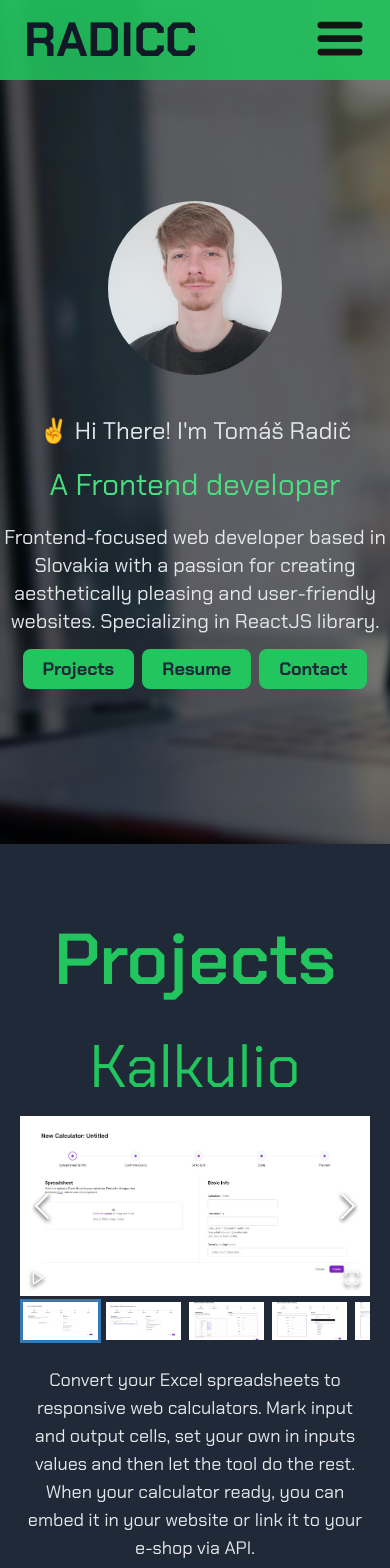
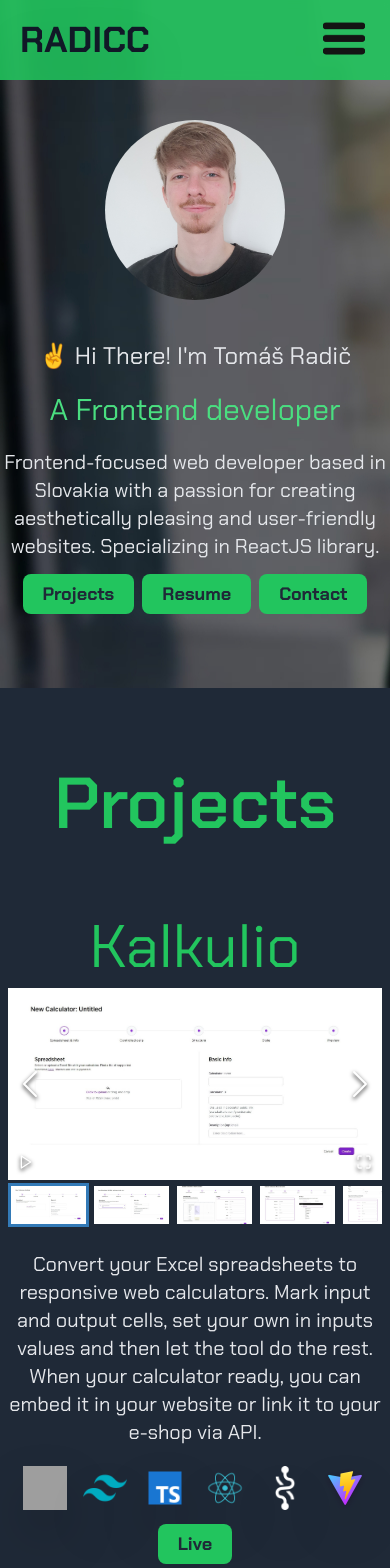
Before and after one commit to Radicc/Portfolio, a React (Vite) app: page / in a window 390 px wide. Shown: the top 1568 px of the page. Built offline with nearby package versions, Linux system fonts and the light colour scheme; grey boxes are pictures that could not be loaded.

Commit message:
-/UI improvements

```diff
--- a/src/features/contact/contact.module.css
+++ b/src/features/contact/contact.module.css
@@ -1,54 +1,35 @@
 .container {
-  @apply flex flex-col items-center py-20 h-screen w-full bg-gray-800;
+  @apply flex flex-col justify-end items-center bg-gray-800;
+  @apply lg:p-5 lg:h-screen;
 }
 .title {
-  @apply py-10 text-8xl text-green-500 font-semibold;
+  @apply py-10 text-7xl text-green-500 font-semibold;
+  @apply md:text-8xl;
 }
 .formWrapper {
-  @apply flex flex-col gap-6 bg-gray-900 py-5 px-16 rounded-2xl;
+  @apply flex w-full flex-col gap-6 bg-gray-900 p-5;
+  @apply md:justify-center md:gap-12;
+  @apply lg:h-auto lg:w-auto lg:rounded-xl lg:items-center lg:gap-2 lg:px-12;
   input {
-    @apply w-96 h-11 px-3 rounded-md;
+    @apply w-full h-11 px-3 rounded-md;
+    @apply md:h-16;
+    @apply lg:w-96 lg:h-12;
   }
   textarea {
-    @apply h-48 w-96 px-3 rounded-md p-3;
+    @apply h-48 w-full px-3 rounded-md p-3;
+    @apply md:h-72;
+    @apply lg:w-96 lg:h-48;
   }
   h2 {
     @apply text-green-500 font-medium text-2xl pb-1;
+    @apply md:text-4xl md:pb-3;
+    @apply lg:text-3xl;
   }
   button {
     @apply font-bold text-2xl py-2 px-6 bg-green-500 rounded-lg;
     @apply hover:bg-green-400  hover:text-gray-950 hover:underline hover:shadow-lg hover:shadow-green-500/50;
+
+    @apply md:text-4xl md:py-5;
+    @apply lg:text-2xl lg:py-2;
   }
 }
-@media (max-width: 700px) {
-  .container {
-    @apply py-0;
-  }
-  .title {
-    @apply flex
-    items-end h-1/4 text-6xl p-3;
-  }
-  .formWrapper {
-    @apply flex w-full h-3/4 justify-center items-center flex-col gap-1 bg-gray-900 p-0 rounded-none;
-    div {
-      @apply relative w-full px-10 py-0;
-      height: 15%;
-    }
-    input {
-      @apply w-full h-1/2 px-3 rounded-md;
-    }
-    .messageWrapper {
-      @apply h-1/4;
-    }
-    textarea {
-      @apply w-full h-4/5 px-3 rounded-md p-3;
-    }
-    h2 {
-      @apply text-green-500 font-medium text-2xl pb-1;
-    }
-    button {
-      @apply font-bold text-2xl py-2 my-7 px-6 bg-green-500 rounded-lg;
-      @apply hover:bg-green-400  hover:text-gray-950 hover:underline hover:shadow-lg hover:shadow-green-500/50;
-    }
-  }
-}
--- a/src/features/introduction/introduction.module.css
+++ b/src/features/introduction/introduction.module.css
@@ -1,25 +1,30 @@
 .container {
-  @apply flex flex-col justify-center items-center w-full h-screen p-1;
+  @apply flex flex-col justify-center items-center w-full h-full py-20;
   background-image: url("../../_assets/jaja3.jpg");
-  @apply lg:flex-row md:p-20 md:gap-20;
+  @apply md:gap-10 md:h-full md:bg-cover;
+  @apply lg:flex-row lg:px-10;
 }
 .introductionWrapper {
   @apply w-full flex flex-col justify-center items-center text-center gap-5 text-gray-200;
   @apply lg:w-4/6 md:gap-10;
   h1 {
     @apply text-2xl;
-    @apply md:text-4xl;
+    @apply md:text-5xl;
+    @apply lg:text-4xl;
   }
   h2 {
     @apply text-3xl text-green-400;
-    @apply md:text-6xl;
+    @apply md:text-7xl;
+    @apply lg:text-6xl;
   }
   p {
     @apply text-xl;
-    @apply md:text-2xl;
+    @apply md:text-3xl;
+    @apply lg:text-2xl;
   }
 }
 .profileAvatar {
   @apply p-10 w-2/3 rounded-full;
+  @apply md:w-7/12 md:m-5;
   @apply lg:w-4/12 lg:order-2;
 }
--- a/src/features/layout_components/navbar/Navbar.tsx
+++ b/src/features/layout_components/navbar/Navbar.tsx
@@ -15,6 +15,7 @@ const Navbar = () => {
         </a>
         <BurgerMenu isOpen={isOpen} setIsOpen={(e) => setIsOpen(e)} />
       </div>
+      <BurgerMenu isOpen={isOpen} setIsOpen={(e) => setIsOpen(e)} />
       {isOpen && <OpenNavbar setIsOpen={(e) => setIsOpen(e)} />}
     </>
   )
--- a/src/features/layout_components/navbar/burger.module.css
+++ b/src/features/layout_components/navbar/burger.module.css
@@ -1,7 +1,7 @@
 #navIcon2 {
   width: 60px;
   height: 45px;
-  position: absolute;
+  position: fixed;
   display: flex;
   -webkit-transform: rotate(0deg);
   -moz-transform: rotate(0deg);
@@ -12,9 +12,10 @@
   -o-transition: 0.5s ease-in-out;
   transition: 0.5s ease-in-out;
 
-  right: 7%;
-  top: 22%;
   cursor: pointer;
+  scale: 0.7;
+  @apply top-4 right-4 z-40;
+  @apply md:-scale-125;
 }
 
 #navIcon2 span {
@@ -61,6 +62,7 @@
 
 #navIcon2.open span:nth-child(1),
 #navIcon2.open span:nth-child(6) {
+  @apply bg-red-500;
   -webkit-transform: rotate(45deg);
   -moz-transform: rotate(45deg);
   -o-transform: rotate(45deg);
@@ -69,6 +71,7 @@
 
 #navIcon2.open span:nth-child(2),
 #navIcon2.open span:nth-child(5) {
+  @apply bg-red-500;
   -webkit-transform: rotate(-45deg);
   -moz-transform: rotate(-45deg);
   -o-transform: rotate(-45deg);
@@ -104,9 +107,3 @@
   left: calc(50% - 5px);
   top: 29px;
 }
-
-@media (max-width: 700px) {
-  #navIcon2 {
-    @apply right-5 top-4 scale-75;
-  }
-}
--- a/src/features/layout_components/navbar/navbar.module.css
+++ b/src/features/layout_components/navbar/navbar.module.css
@@ -1,8 +1,10 @@
 .container {
-  @apply h-20 w-full fixed flex bg-green-500 bg-opacity-90 backdrop-blur-sm z-40;
-  @apply md:h-32 lg:h-24;
+  @apply top-0 h-20 w-full fixed flex items-center bg-green-500 bg-opacity-90 backdrop-blur-sm z-30;
+  @apply md:h-32;
+  @apply lg:h-24;
 }
 .Radicc {
-  @apply font-bold px-6 py-4 text-5xl text-gray-900 drop-shadow-2xl;
-  @apply md:text-7xl md:py-6 lg:py-3;
+  @apply font-bold text-4xl px-5 text-gray-900 drop-shadow-2xl;
+  @apply md:text-7xl;
+  @apply lg:text-6xl;
 }
--- a/src/features/layout_components/navbar/openNavbar.module.css
+++ b/src/features/layout_components/navbar/openNavbar.module.css
@@ -1,6 +1,6 @@
 .container {
-  @apply fixed flex flex-col justify-center items-center w-full h-screen bottom-0 bg-slate-800 z-30;
-  @apply lg:flex-row lg:h-[90%];
+  @apply fixed flex flex-col justify-center items-center w-full h-full bottom-0 bg-slate-800 z-30;
+  @apply sm:flex-row;
   animation: openAni 0.5s ease-in-out;
 }
 @keyframes openAni {
@@ -13,26 +13,43 @@
 }
 
 .ulContainer {
-  @apply flex w-full h-1/2 justify-center items-center flex-col gap-5 mt-20;
-  @apply lg:order-1 lg:h-full;
+  @apply relative flex w-full h-full justify-center items-center flex-col gap-5;
+
+  @apply md:h-full;
   li {
-    @apply text-6xl sm:text-6xl md:text-8xl lg:text-9xl text-green-600;
+    @apply text-6xl  text-green-600;
     @apply hover:text-green-400;
+
+    @apply md:text-7xl;
+    @apply lg:text-8xl;
   }
 }
 
 .containerSocial {
-  @apply flex flex-col w-full h-1/2 bg-gray-800;
-  @apply lg:h-full;
+  @apply flex w-full h-full flex-col bg-gray-800;
 }
 .social {
-  @apply flex flex-row justify-between items-center h-1/3 w-full px-10;
-  @apply lg:px-40;
+  @apply flex flex-row justify-between items-center h-1/3 w-full px-1.5;
+  @apply lg:px-16;
 }
 
 .imgSocial {
   @apply w-1/6;
 }
 .socialText {
-  @apply flex text-5xl sm:text-6xl md:text-8xl lg:text-7xl text-gray-200;
+  @apply flex text-5xl  text-gray-200;
+  @apply sm:text-6xl;
+  @apply md:text-7xl;
+  @apply lg:text-7xl;
 }
+
+@media screen and (min-width: 750px) and (max-width: 1000px) and (min-height: 1000px) {
+  .container {
+    @apply flex-col;
+  }
+}
+@media (orientation: landscape) {
+  .ulContainer {
+    @apply order-2;
+  }
+}
--- a/src/features/projects/projects.module.css
+++ b/src/features/projects/projects.module.css
@@ -1,25 +1,32 @@
 .container {
-  @apply flex flex-col items-center bg-gray-800 gap-10 py-24;
+  @apply flex flex-col items-center bg-gray-800 gap-10 py-20;
 }
 .title {
-  @apply py-10 text-8xl text-green-500 font-semibold;
+  @apply text-7xl text-green-500 font-semibold;
+  @apply md:text-9xl;
 }
 
 .projectWrapper {
-  @apply h-full w-full flex flex-row justify-center items-center text-center p-5 gap-5;
-
+  @apply h-full w-full flex flex-row justify-center items-center text-center gap-5 py-4;
+  @apply lg:px-10;
   .infoWrapper {
-    @apply w-4/5;
+    @apply w-full p-2;
     h1 {
-      @apply text-6xl text-green-500;
+      @apply text-6xl text-green-500 py-3;
+      @apply md:text-8xl;
+      @apply lg:text-7xl;
     }
     p {
       @apply text-xl text-gray-200 mt-5;
+      @apply md:text-4xl;
+      @apply lg:text-2xl;
     }
     .logoWrapper {
-      @apply flex justify-center gap-5 my-5;
+      @apply flex justify-center gap-4 my-5;
       img {
-        @apply w-14 drop-shadow-2xl shadow-slate-900;
+        @apply w-11 drop-shadow-2xl shadow-slate-900;
+        @apply md:w-20;
+        @apply lg:w-14;
       }
     }
     span {
@@ -27,41 +34,11 @@
     }
   }
   .galleryWrapper {
-    @apply block w-full;
+    @apply hidden;
+    @apply lg:block;
   }
   .galleryMobileWrapper {
-    @apply hidden;
+    @apply block;
+    @apply lg:hidden;
   }
 }
-
-@media (max-width: 700px) {
-  .container {
-    @apply w-screen gap-5 py-0;
-  }
-  .title {
-    @apply text-7xl pt-20 pb-0;
-  }
-
-  .projectWrapper {
-    @apply flex-col gap-5;
-
-    .infoWrapper {
-      @apply w-full;
-      p {
-        @apply text-lg text-gray-200 mt-5;
-      }
-      .logoWrapper {
-        @apply flex justify-center gap-5 my-5;
-        img {
-          @apply w-10 drop-shadow-2xl shadow-slate-900;
-        }
-      }
-    }
-    .galleryWrapper {
-      display: none;
-    }
-    .galleryMobileWrapper {
-      @apply pt-5 block;
-    }
-  }
-}
--- a/src/features/resume/Resume.tsx
+++ b/src/features/resume/Resume.tsx
@@ -25,7 +25,7 @@ const Resume = () => {
           <FaFileDownload size={"3rem"} className={css.iconDownload} />
           <a
             download="Tomáš_Radič-Frontend_Developer.pdf"
-            href="./src/_assets/resumePDF/Tomáš_Radič-Frontend_Developer.pdf"
+            href="../../_assets/resumePDF/Tomáš_Radič-Frontend_Developer.pdf"
           >
             <img src={resumeSVK} />
           </a>
--- a/src/features/resume/resume.module.css
+++ b/src/features/resume/resume.module.css
@@ -1,11 +1,15 @@
 .container {
-  @apply flex flex-col justify-center text-center h-screen py-10 bg-gray-900;
+  @apply flex flex-col justify-center text-center py-10 bg-gray-900;
+  @apply md:h-full;
 }
 .title {
-  @apply pt-10 text-8xl text-green-500 font-semibold;
+  @apply text-7xl text-green-500 font-semibold py-10;
+  @apply md:text-9xl;
+  @apply lg:text-8xl;
 }
 .blockWrapper {
-  @apply flex justify-center;
+  @apply flex flex-col justify-center;
+  @apply md:flex-row;
 }
 .resumeWrapper {
   @apply relative flex flex-col items-center gap-5;
@@ -13,8 +17,11 @@
   a {
     @apply flex flex-col items-center cursor-default;
     img {
-      @apply w-4/6 cursor-pointer z-20;
+      @apply w-1/2 cursor-pointer z-20;
       @apply hover:opacity-60 hover:z-0;
+
+      @apply md:w-4/5;
+      @apply lg:w-3/5;
     }
   }
 
@@ -23,28 +30,8 @@
   }
 
   h1 {
-    @apply text-5xl text-green-500 underline;
+    @apply text-4xl text-green-500 underline;
+    @apply md:text-6xl;
+    @apply lg:text-5xl;
   }
 }
-@media (max-width: 700px) {
-  .container {
-    @apply gap-5;
-  }
-  .title {
-    @apply pt-0 text-6xl;
-  }
-  .blockWrapper {
-    @apply flex-col;
-  }
-  .resumeWrapper {
-    @apply gap-0;
-    a {
-      img {
-        @apply w-1/2 p-2;
-      }
-    }
-    h1 {
-      @apply text-2xl text-green-500 underline;
-    }
-  }
-}
```
